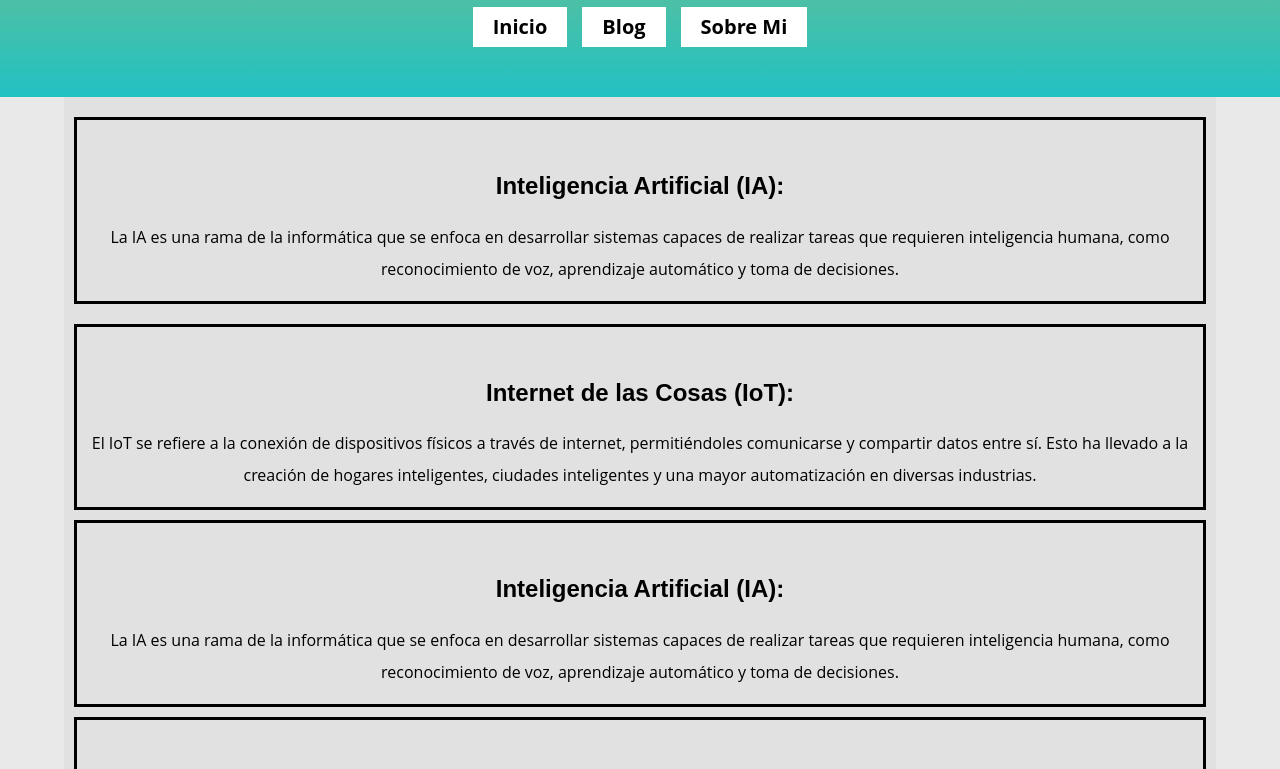
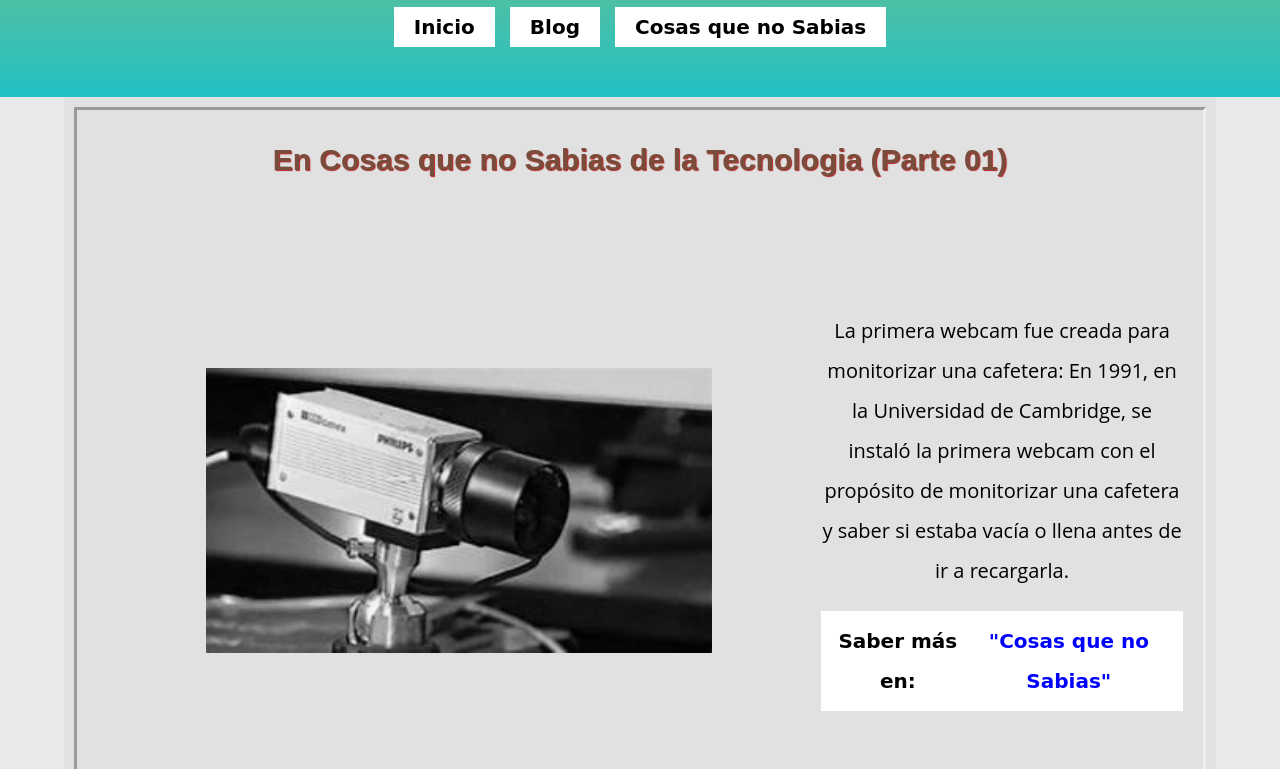
Before and after one commit to GonBur/GonBur-Tecn, a plain HTML site: page index.html in a window 1280 px wide. Shown: the part 403-1172 px from the top of the page. Drawn offline with Linux system fonts and the light colour scheme.

Commit message:
agregando cambios

```diff
--- a/css/style.css
+++ b/css/style.css
@@ -37,9 +37,19 @@ a{
     text-decoration: none;
     font-weight: bold;
 }
-h1, h2, h3, h4{
+h1, h2{
     font-family: var(--fuenteHeading);
     line-height: 1.2;
+}
+h2{
+    color: var(--colorPrimario);
+    font-size: var(--fuenteHeading);
+    font-size: 2rem;
+    font-weight: bold;
+    text-shadow:.1rem .1rem .1rem firebrick;
+}
+p{
+    font-family: var(--fuenteParrafos);
 }
 
 /* header */
@@ -68,26 +78,21 @@ background: radial-gradient(circle, rgba(63,94,251,1) 0%, rgba(252,70,107,1) 100
     flex-direction: column;
     gap: 1.5rem;
 }
-.header--nav a{
+.enlace{
     font-size: 1.5rem;
-    text-align: center;
     color: var(--negro);
     background-color: #ffffff;
     padding: .3rem 1rem;
+    font-family: cursive;
+    display: flex;
+    justify-content: center;
 }
-.header--nav a:hover{
+.enlace:hover{
     background-color: var(--animacion);
     color: var(--blanco);
     transition: all .6s;
 }
-
-/* contenedor */
-.contenedor--article{
-    text-align: center;
-    border: solid ;
-    padding: 0 1rem;
-}
-
+/* modo tablet */
 @media (min-width: 768px) {
     .header{
         background: rgb(238,174,202);
@@ -103,8 +108,17 @@ background: radial-gradient(circle, rgba(63,94,251,1) 0%, rgba(252,70,107,1) 100
             font-size: 2rem;
             padding: 0  2rem;
         }
+
 }
+/* modo pc */
 @media (min-width: 1220px) {
+    h2{
+        font-size: 3rem;
+    }
+    p{
+        font-size: 2rem;
+    }
+
     .header{
 
     background: rgb(34,193,195);
@@ -116,4 +130,136 @@ background: radial-gradient(circle, rgba(63,94,251,1) 0%, rgba(252,70,107,1) 100
         width: 65%;
         margin: 0 auto;
     }
+
 }
+
+/* contenedor */
+.contenedor--article{
+    text-align: center;
+    /* border: solid ; */
+    border-top: inset;
+    padding: 0 1rem;
+}
+.contenedor--article:hover{
+    transition: .5s;
+    background-color: var(--blanco);
+}
+.contenedor >div{
+    text-align: center;
+    display: flex;
+    justify-content: center;
+}
+.contenedor >div img{
+    width: 100%;
+}
+
+/* CONTENEDOR MAIN  */
+.contenedor--main{
+    text-align: center;
+    border: inset;
+    padding: 0 1rem ;
+}
+.contenedor--main img{
+    width: 100%;
+}
+.modificar{
+    padding: 1rem;
+}
+.modificar span{
+    color: blue;
+    text-shadow: .1rem .1rem 1rem white;
+}
+
+/* modo tablet */
+@media (min-width: 768px) {
+    .contenedor{
+        display: grid;
+        grid-template-columns: repeat(2, 1fr);
+        grid-template-rows: repeat(6, 1fr);
+    }
+    .contenedor--article{
+        border: none;
+        border: outset;
+    }
+    /* modiendo las imagenes de posiciones */
+    .contenedor--main{
+        grid-row: 1 / 3;
+    }
+    .internetCosas{
+        grid-column: 1 / 2;
+        grid-row: 3 / 4;
+    }
+    .computacionNube{
+        grid-row: 5 / 6;
+        grid-column: 1 / 2;
+    }
+    .energiasRenovables{
+        grid-row: 7 / 8;
+        grid-column: 1 / 2;
+    }
+
+}
+
+/* modo pc */
+@media (min-width: 1220px) {
+
+    /* contenedor */
+    .contenedor{
+        gap: 2rem;
+        padding: 1rem;
+    }
+    .contenedor--main{
+        grid-column: 1 / 3;
+        display: grid;
+        grid-template-columns: 2fr 1fr;
+        grid-template-rows: 1fr 6fr;
+        align-items: center;
+        padding: 0 2rem;
+    }.contenedor--main h2{
+        grid-column: 1 / 3;
+    }
+    .contenedor--main .parrafos{
+        grid-column: 2 / 3;
+
+    }
+    .contenedor--main img{
+        width: 70%;
+        grid-row: 2 / 3;
+        margin: auto;
+        filter: saturate(0%);
+    }
+    .modificar{
+        font-size: 2rem;
+    }
+    .contenedor div img{
+        width: 60%;
+    }
+    /* modiendo las imagenes de posiciones */
+    .internetCosas{
+        grid-row: 4 / 5;
+    }
+    .computacionNube{
+        grid-row: 6 / 7;
+    }
+    .energiasRenovables{
+        grid-row: 8 / 9;
+    }
+    .contenedor >div img{
+        width: auto;
+    }
+}
+
+/* footer */
+.footer--redesSociales{
+    display: flex;
+    gap: 2rem;
+    justify-content: center;
+}
+.footer--imagen{
+    width: 100%;
+    height: 15rem;
+    background-image: url("../img/baneer.png");
+    background-size: cover;
+    background-repeat: no-repeat;
+    background-position: center center;
+}
--- a/index.html
+++ b/index.html
@@ -11,16 +11,34 @@
 <body>
     <!-- HEADER -->
     <header class="header">
+
+
         <div class="header--fondo"></div>
         <nav class="header--nav">
-            <a href="">Inicio</a>
-            <a href="">Blog</a>
-            <a href="">Sobre Mi</a>
+            <a class="enlace" href="index.html">Inicio</a>
+            <a class="enlace" href="https://gon-bur-arom.blogspot.com/" target="_blank">Blog</a>
+            <a class="enlace" href="cosas_noSabias">Cosas que no Sabias</a>
         </nav>
+
+
     </header>
 
     <!-- CONTENEDOR PRINCIPAL -->
     <div class="contenedor">
+
+        <main class="contenedor--main">
+            <h2>En Cosas que no Sabias de la Tecnologia (Parte 01)</h2>
+
+            <img src="img/primeraWebcam.jpeg" alt="La primera Webcam">
+
+            <div class="parrafos">
+            <p>La primera webcam fue creada para monitorizar una cafetera: En 1991, en la Universidad de Cambridge, se instaló la primera webcam con el propósito de monitorizar una cafetera y saber si estaba vacía o llena antes de ir a
+            recargarla.</p>
+
+            <p>
+            <a class="enlace modificar" href="cosas_noSabias">Saber más en:  <span> "Cosas que no Sabias"</span> </a></p>
+        </div>
+        </main>
 
         <!-- articulo 01 -->
         <article class="contenedor--article">
@@ -31,27 +49,32 @@
             </div>
         </article>
 
-        <main class="contenedor--main">
+        <div class="inteligenciaArtificial">
+            <img src="img/inteligenciaArtificial.jpeg" alt="">
+        </div>
 
-        </main>
+
 
         <!-- articulo 02 -->
-        <article class="contenedor--article">
-            <div class="contenedor--article__imagen">
+        <article class="contenedor--article contenedor--article__imagen">
+            <div class="">
                 <img src="" alt="">
                 <h2>Internet de las Cosas (IoT):</h2>
                 <p>El IoT se refiere a la conexión de dispositivos físicos a través de internet, permitiéndoles comunicarse y compartir datos entre sí. Esto ha llevado a la creación de hogares inteligentes, ciudades inteligentes y una mayor automatización en diversas industrias.</p>
             </div>
         </article>
-
+        <div class="internetCosas">
+            <img src="img/internetCosas.jpeg" alt="">
+        </div>
         <!-- articulo 03 -->
-        <article class="contenedor--article">
+        <!-- <article class="contenedor--article">
             <div class="contenedor--article__imagen">
                 <img src="" alt="">
                 <h2>Inteligencia Artificial (IA):</h2>
                 <p>La IA es una rama de la informática que se enfoca en desarrollar sistemas capaces de realizar tareas que requieren inteligencia humana, como reconocimiento de voz, aprendizaje automático y toma de decisiones.</p>
             </div>
-        </article>
+        </article> -->
+
 
         <!-- articulo 04 -->
         <article class="contenedor--article">
@@ -61,6 +84,9 @@
                 <p> Estas tecnologías permiten la inmersión en entornos virtuales o la superposición de elementos digitales en el mundo real, mejorando las experiencias de entretenimiento, capacitación y diseño.</p>
             </div>
         </article>
+        <div class="realidadVirtual">
+            <img src="img/realidadVirtual.jpeg" alt="">
+        </div>
 
         <!-- articulo 05 -->
         <article class="contenedor--article">
@@ -71,6 +97,9 @@
                 </p>
             </div>
         </article>
+        <div class="computacionNube">
+            <img src="img/computacionNuve.jpeg" alt="">
+        </div>
 
         <!-- articulo 06 -->
         <article class="contenedor--article">
@@ -81,6 +110,9 @@
                 </p>
             </div>
         </article>
+        <div class="ciberseguridad">
+            <img src="img/ciberseguridad.jpeg" alt="">
+        </div>
 
         <!-- articulo 07 -->
         <article class="contenedor--article">
@@ -91,13 +123,21 @@
                 </p>
             </div>
         </article>
-
+        <div class="energiasRenovables">
+            <img src="img/energiasRenovables.jpeg" alt="">
+        </div>
 
     </div>
 
     <!-- FOOTER -->
     <footer class="footer">
+        <div class="footer--imagen"></div>
 
+        <div class="footer--redesSociales">
+        <p><a href="">inidico</a></p>
+        <p><a href="">inidico</a></p>
+        <p><a href="">inidico</a></p>
+        </div>
     </footer>
 </body>
 </html>
```
Also changed, not shown: img/ciberseguridad.jpeg (added), img/computacionNuve.jpeg (added), img/energiasRenovables.jpeg (added), img/inteligenciaArtificial.jpeg (added), img/internetCosas.jpeg (added), img/primeraWebcam.jpeg (added), img/realidadVirtual.jpeg (added). Lines whose indentation alone changed are shown as unchanged.
